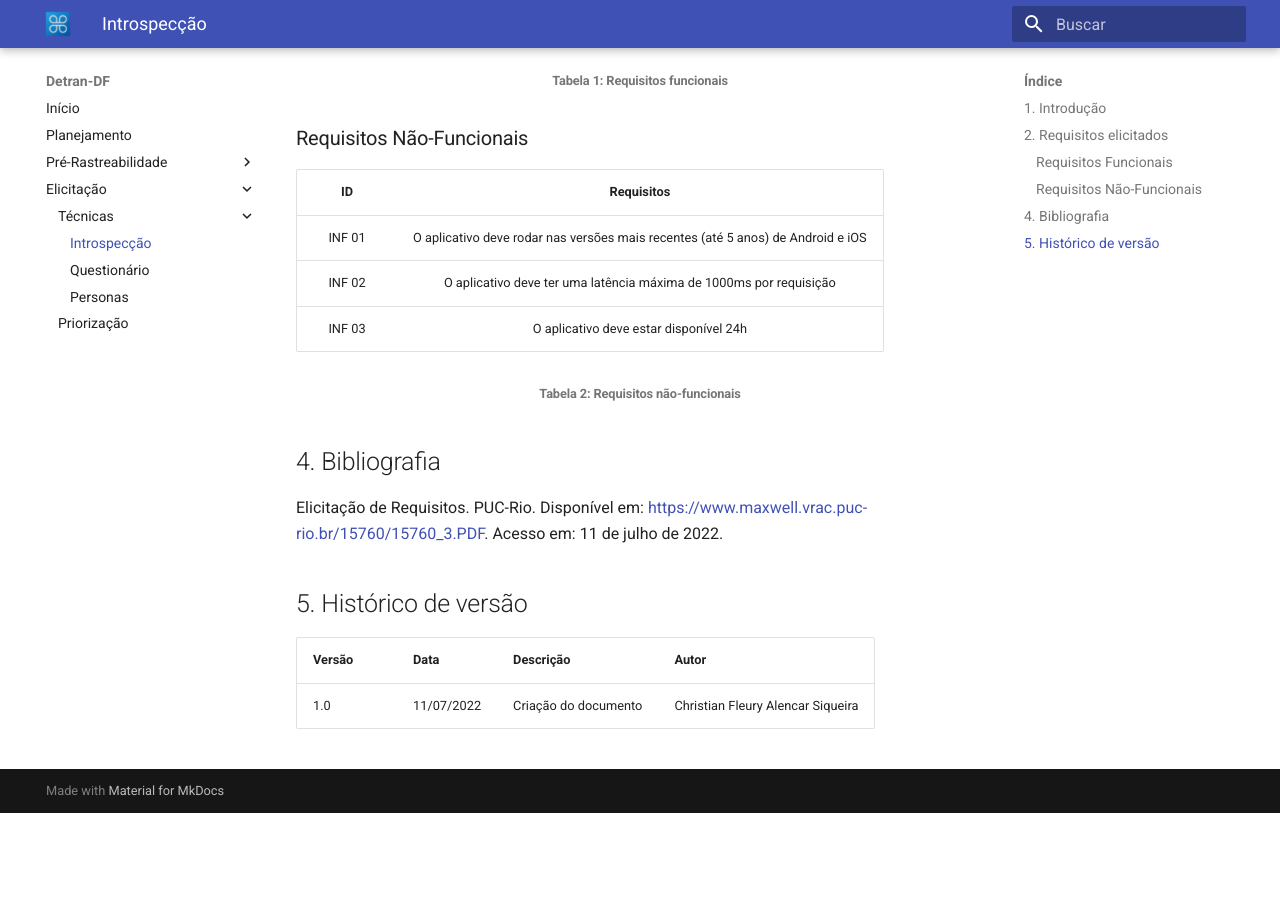
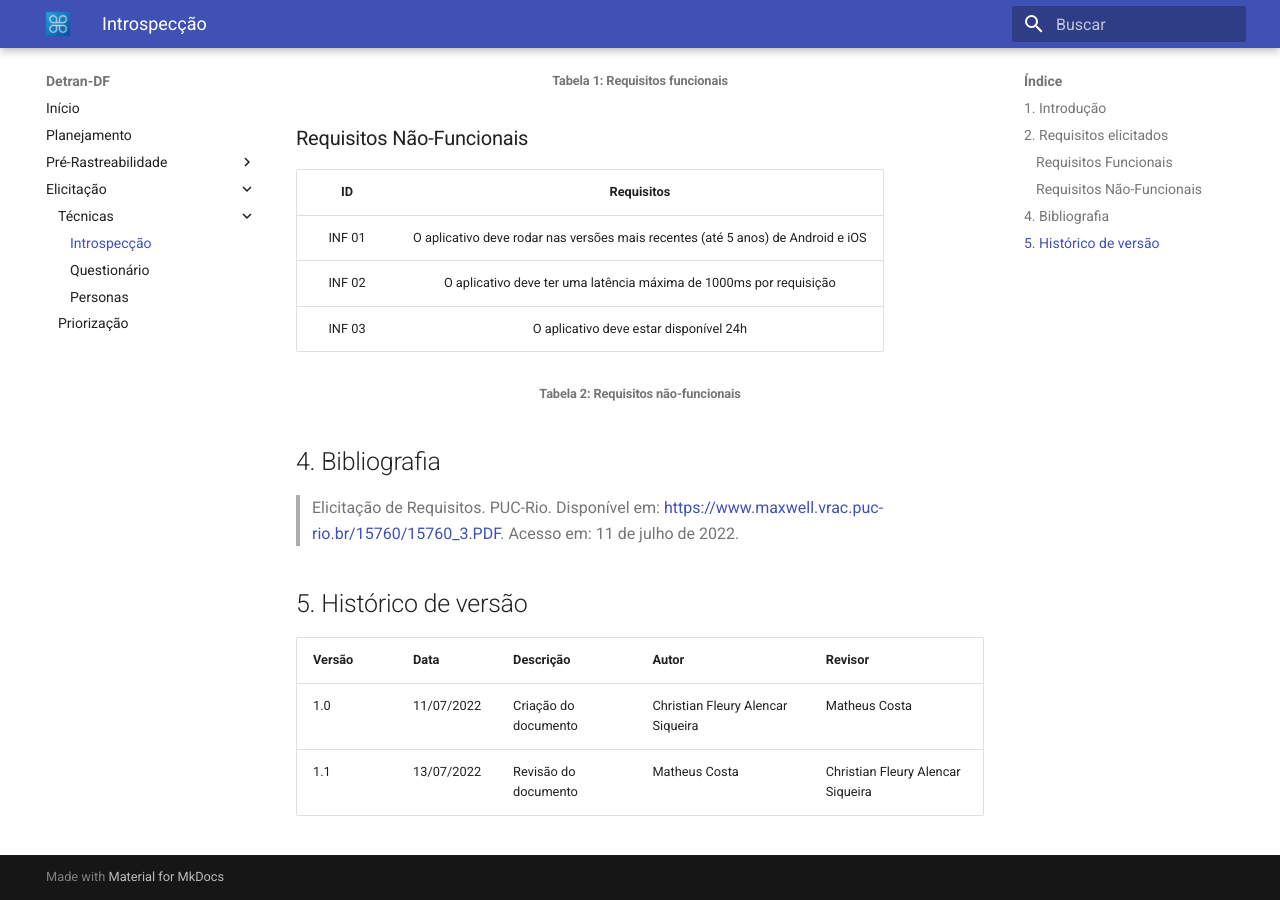
Before and after one commit to Requisitos-de-Software/2022.1-DetranDF, an MkDocs documentation site: the page built from docs/elicitação/introspeccao.md, in a window 1280 px wide and 900 px high, scrolled down 944 px. Built offline with MkDocs 1.6.1 and Material for MkDocs 9.7.7, drawn with Linux system fonts in a browser that asks for light colours; before the commit the page ends 1757 px from its top, so only the background shows below that.

Commit message:
atualização no histórico de versões

```diff
--- a/docs/elicitação/introspeccao.md
+++ b/docs/elicitação/introspeccao.md
@@ -30,9 +30,11 @@ Neste tópico são apresentados os requisitos elicitados, presentes nas tabelas
 <h6 align = "center">Tabela 2: Requisitos não-funcionais</h6>
 
 ## 4. Bibliografia
-Elicitação de Requisitos. PUC-Rio. Disponível em: <https://www.maxwell.vrac.puc-rio.br/15760/15760_3.PDF>. Acesso em: 11 de julho de 2022.
+
+> Elicitação de Requisitos. PUC-Rio. Disponível em: <https://www.maxwell.vrac.puc-rio.br/15760/15760_3.PDF>. Acesso em: 11 de julho de 2022.
 
 ## 5. Histórico de versão
-| Versão | Data       | Descrição                                           | Autor        |
-| ------ | ---------- | --------------------------------------------------- | ------------ |
-| 1.0    | 11/07/2022 | Criação do documento | Christian Fleury Alencar Siqueira |
+| Versão | Data       | Descrição                                           | Autor        | Revisor |
+| ------ | ---------- | --------------------------------------------------- | ------------ | --------|
+| 1.0    | 11/07/2022 | Criação do documento | Christian Fleury Alencar Siqueira | Matheus Costa |
+| 1.1    | 13/07/2022 | Revisão do documento | Matheus Costa | Christian Fleury Alencar Siqueira
```
